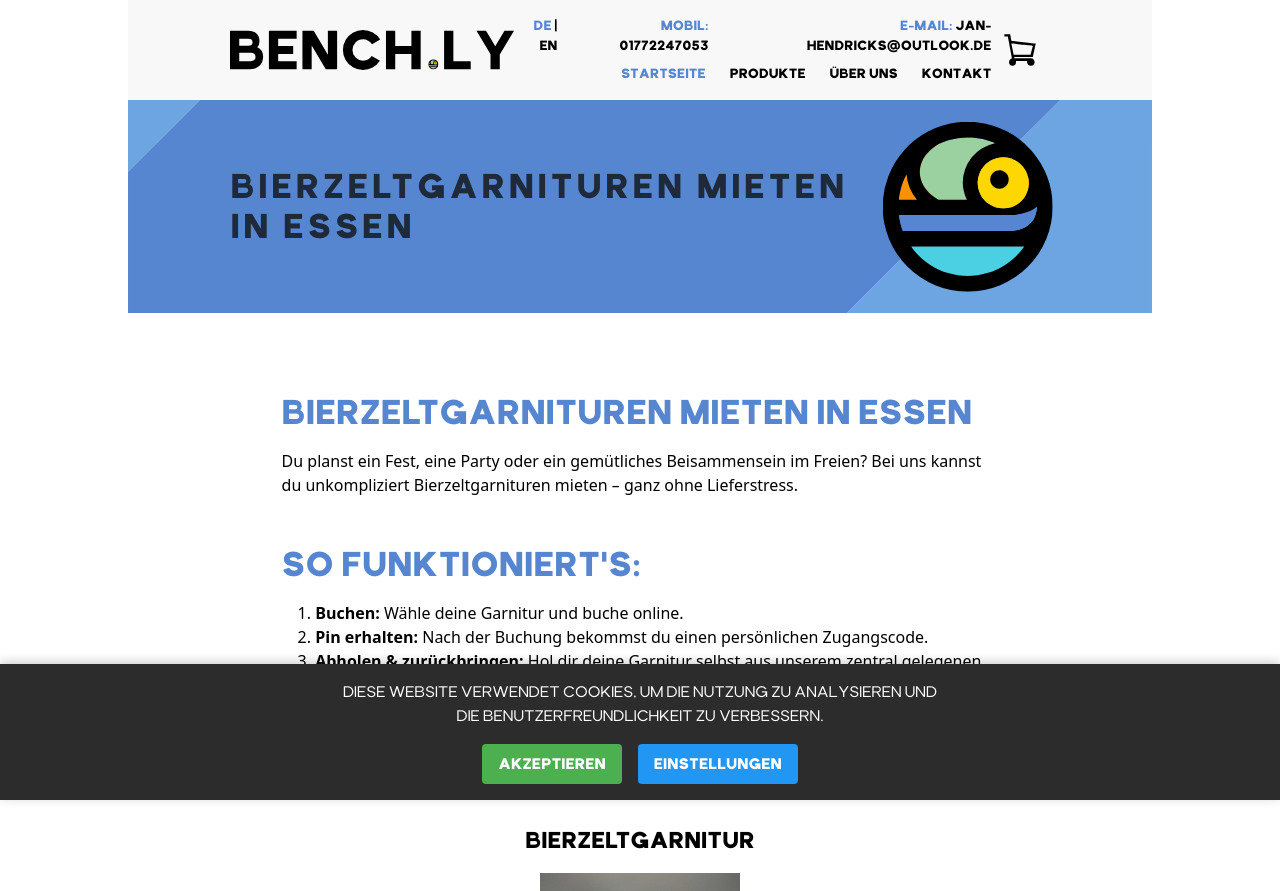
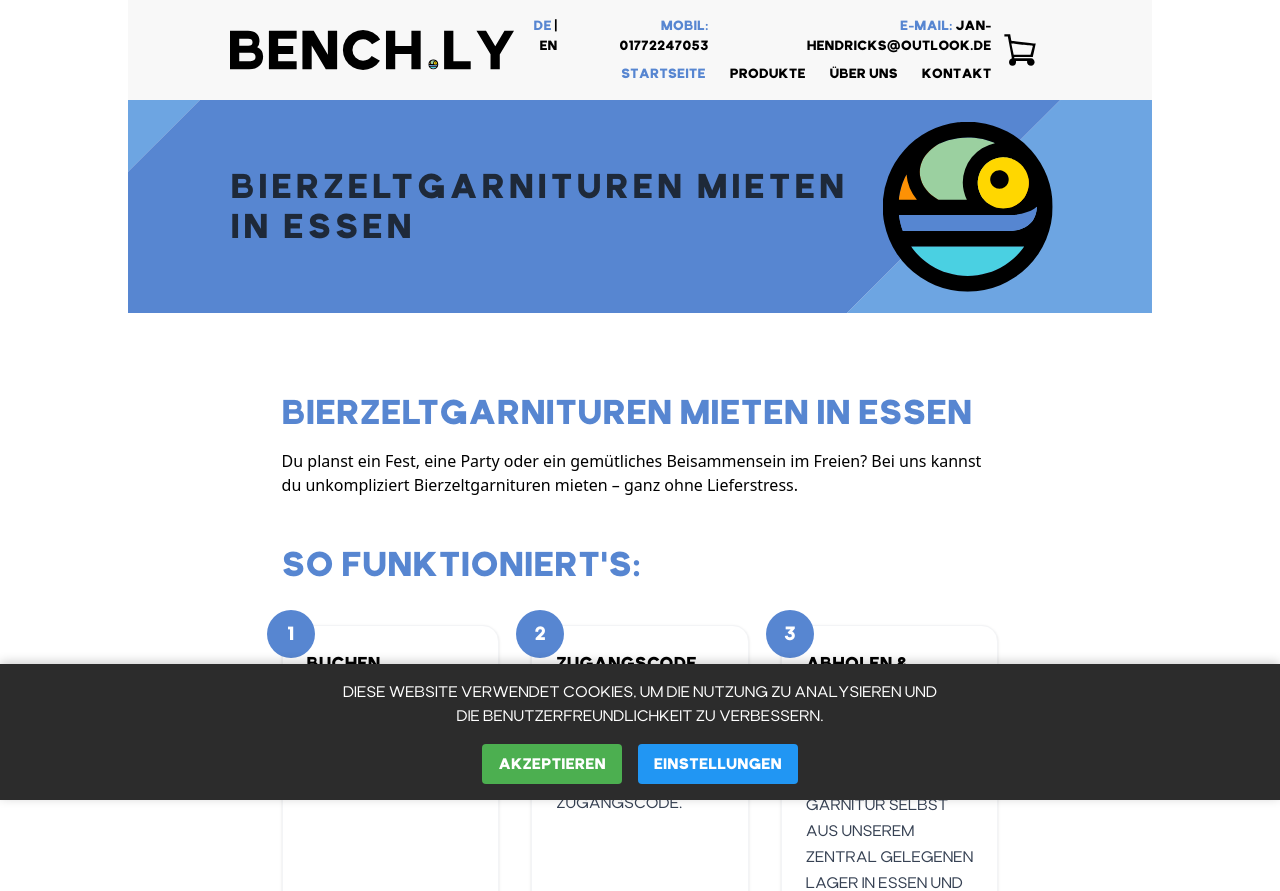
Before and after one commit to janonym2/self_pickup_landingpage, a Next.js app: page / in a window 1280 px wide. Shown: the top 891 px of the page. Built offline with nearby package versions, Linux system fonts and the light colour scheme.

Commit message:
HowItWorks componente

```diff
--- a/app/page.tsx
+++ b/app/page.tsx
@@ -1,6 +1,7 @@
 import ContactFormular from '@/components/ContactFormular';
 import Banner from '@/components/Banner';
 import { ItemFrame } from "@/components/ItemFrame";
+import HowItWorks from '@/components/HowItWorks';
 
 export const metadata = {
   title: "Bierzeltgarnitur mieten in Essen",
@@ -19,13 +20,7 @@ export default async function HomePage() {
               Du planst ein Fest, eine Party oder ein gemütliches Beisammensein im Freien? Bei uns kannst du unkompliziert Bierzeltgarnituren mieten – ganz ohne Lieferstress.
             </p><br /><br />
 
-            <h1 className="text-3xl md:text-4xl font-bold text-[var(--accent)] mb-4">So funktioniert’s:</h1>
-            <ol className="list-decimal list-inside ml-4 font-sans">
-              <li><strong>Buchen:</strong> Wähle deine Garnitur und buche online.</li>
-              <li><strong>Pin erhalten:</strong> Nach der Buchung bekommst du einen persönlichen Zugangscode.</li>
-              <li><strong>Abholen & zurückbringen:</strong> Hol dir deine Garnitur selbst aus unserem zentral gelegenen Lager in Essen und bring sie nach deinem Event wieder zurück. Einfach, flexibel und stressfrei.</li>
-            </ol>
-            <br />
+            <HowItWorks />
 
             <p className='font-sans'>
               Jetzt Bierzeltgarnitur auswählen, in den Warenkorb legen und dein Event starten!
--- /dev/null
+++ b/components/HowItWorks.tsx
@@ -0,0 +1,50 @@
+export default function HowItWorks() {
+  return (
+    <section className="w-full max-w-5xl mx-auto">
+      <h1 className="text-3xl md:text-4xl font-bold text-[var(--accent)] mb-10">
+        So funktioniert’s:
+      </h1>
+
+      <div className="grid gap-8 md:grid-cols-3">
+        {/* Step 1 */}
+        <div className="relative bg-white rounded-2xl p-6 shadow-sm border border-gray-100">
+          <div className="absolute -top-4 -left-4 w-12 h-12 rounded-full bg-[var(--accent)] text-white flex items-center justify-center text-xl font-bold">
+            1
+          </div>
+          <h3 className="text-lg font-semibold mb-2">
+            Buchen
+          </h3>
+          <p className="text-gray-700 leading-relaxed">
+            <strong>Buchen:</strong> Wähle deine Garnitur und buche online.
+          </p>
+        </div>
+
+        {/* Step 2 */}
+        <div className="relative bg-white rounded-2xl p-6 shadow-sm border border-gray-100">
+          <div className="absolute -top-4 -left-4 w-12 h-12 rounded-full bg-[var(--accent)] text-white flex items-center justify-center text-xl font-bold">
+            2
+          </div>
+          <h3 className="text-lg font-semibold mb-2">
+            Zugangscode
+          </h3>
+          <p className="text-gray-700 leading-relaxed">
+            <strong>Pin erhalten:</strong> Nach der Buchung bekommst du einen persönlichen Zugangscode.
+          </p>
+        </div>
+
+        {/* Step 3 */}
+        <div className="relative bg-white rounded-2xl p-6 shadow-sm border border-gray-100">
+          <div className="absolute -top-4 -left-4 w-12 h-12 rounded-full bg-[var(--accent)] text-white flex items-center justify-center text-xl font-bold">
+            3
+          </div>
+          <h3 className="text-lg font-semibold mb-2">
+            Abholen & zurückbringen
+          </h3>
+          <p className="text-gray-700 leading-relaxed">
+            <strong>Abholen & zurückbringen:</strong> Hol dir deine Garnitur selbst aus unserem zentral gelegenen Lager in Essen und bring sie nach deinem Event wieder zurück. Einfach, flexibel und stressfrei.
+          </p>
+        </div>
+      </div>
+    </section>
+  );
+}
```
